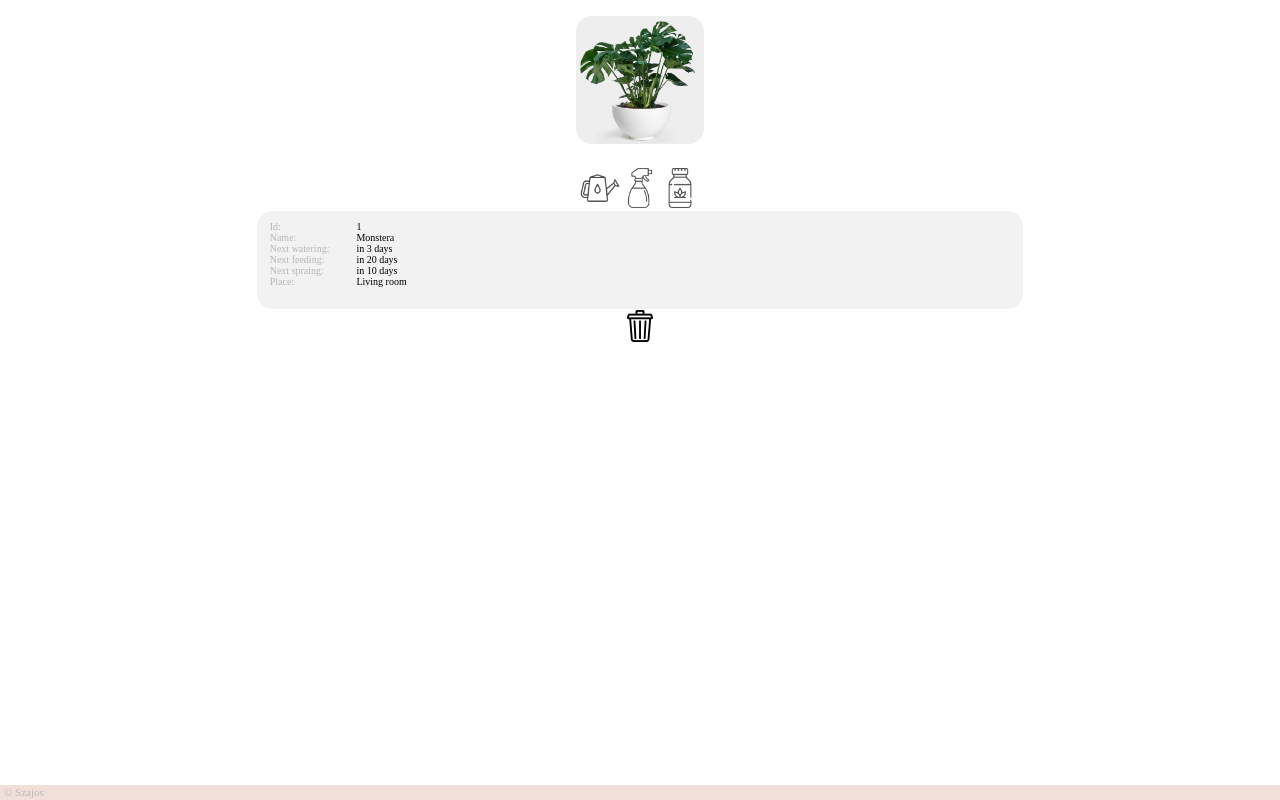
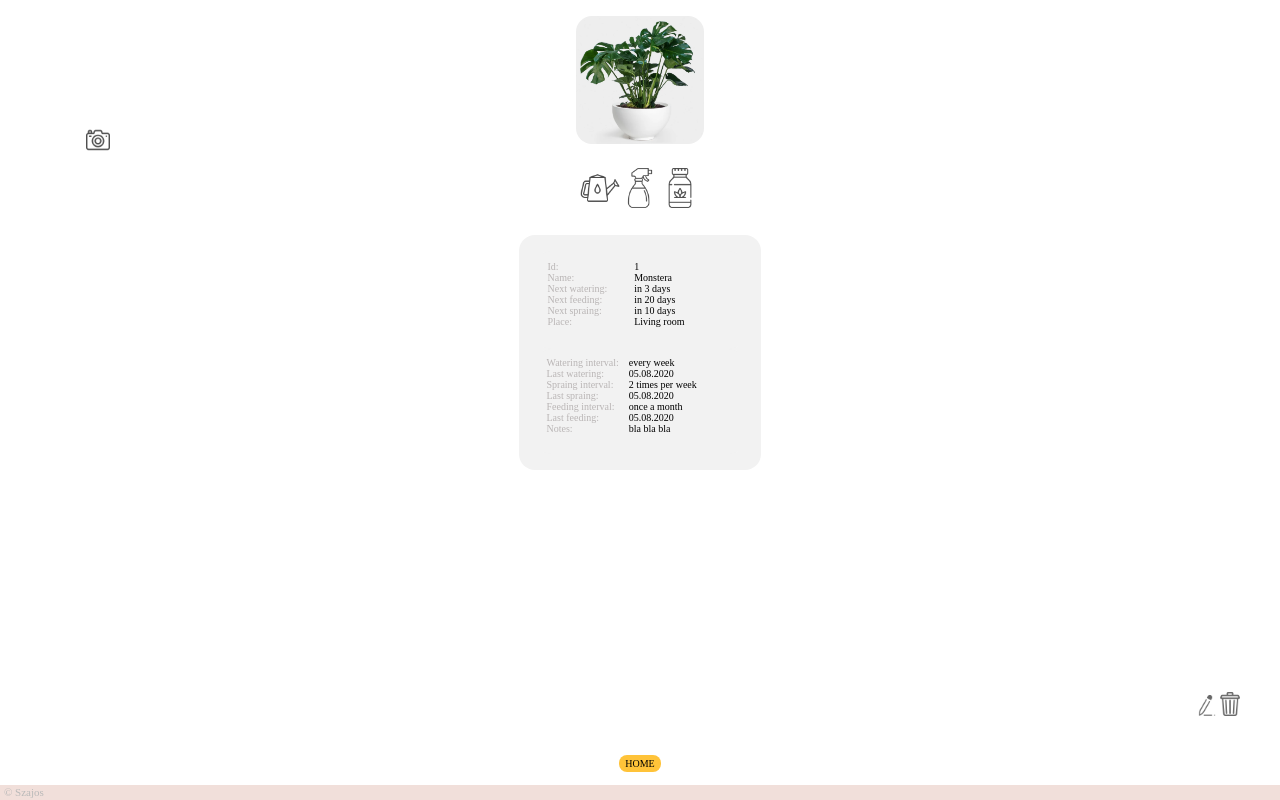
Before and after one commit to anetSzajo/plantswife, a React (Create React App) app: page /plantViewPage/1 in a window 1280 px wide. Built offline with nearby package versions, Linux system fonts and the light colour scheme; a web font is replaced by a local one.

Commit message:
Add styling for plant page.

```diff
--- a/src/Components/PlantPage/AddNewPlantPhoto/AddNewPlantPhoto.js
+++ b/src/Components/PlantPage/AddNewPlantPhoto/AddNewPlantPhoto.js
@@ -1,9 +1,10 @@
 import React from "react";
+import './addNewPlantPhoto.scss';
 
 function AddNewPlantPhoto() {
     return(
         <button className="addNewPlantPhotoButton">
-            {/*<img src="icons/ar-camera.png" alt=""/>*/}
+            <img src="/icons/ar-camera.png" alt=""/>
         </button>
     )
 }
--- a/src/Components/PlantPage/AddNewPlantPhoto/addNewPlantPhoto.scss
+++ b/src/Components/PlantPage/AddNewPlantPhoto/addNewPlantPhoto.scss
@@ -0,0 +1,12 @@
+.addNewPlantPhotoButton{
+  opacity: 0.7;
+  border: none;
+  background-color: transparent;
+  position: fixed;
+  top: 127px;
+  left: 80px;
+  img{
+    width: 1.5rem;
+    height: 1.5rem;
+  }
+}
--- a/src/Components/PlantPage/PlantPage.js
+++ b/src/Components/PlantPage/PlantPage.js
@@ -1,8 +1,11 @@
 import React from "react";
+import { Link } from 'react-router-dom';
+
 import PlantButtons from "../SharedComponents/PlantButtons/PlantButtons";
 import PlantPhoto from "../SharedComponents/PlantPhoto/PlantPhoto";
 import './plantPage.scss';
 import PlantShortDescription from "../SharedComponents/PlantShortDescription/PlantShortDescription";
+import AddNewPlantPhoto from "./AddNewPlantPhoto/AddNewPlantPhoto";
 
 class PlantPage extends React.Component {
     state = {
@@ -25,10 +28,41 @@ class PlantPage extends React.Component {
             <div>
                 <div className="plantViewPageBody">
                     <PlantPhoto fullDescriptionView={true}/>
+                    <AddNewPlantPhoto />
                     <PlantButtons fullDescriptionView={true}/>
-                    <PlantShortDescription plant={this.state.plant}/>
-                    <button className="deleteButton">
-                        <img src="/icons/trash.png" alt="" />
+                    <div className="plantFullDescription">
+                        <PlantShortDescription plant={this.state.plant}/>
+                        <div className="plantDescription">
+                                <div className="plantDescription__column column-first">
+                                    <p>Watering interval: </p>
+                                    <p>Last watering: </p>
+                                    <p>Spraing interval: </p>
+                                    <p>Last spraing: </p>
+                                    <p>Feeding interval: </p>
+                                    <p>Last feeding: </p>
+                                    <p>Notes: </p>
+                                </div>
+                                <div className="plantDescription__column">
+                                    <p>{this.state.plant.wateringInterval}</p>
+                                    <p>{this.state.plant.lastWatering}</p>
+                                    <p>{this.state.plant.sparingInterval}</p>
+                                    <p>{this.state.plant.lastSpraing}</p>
+                                    <p>{this.state.plant.feedingInterval}</p>
+                                    <p>{this.state.plant.lastFeeding}</p>
+                                    <p>{this.state.plant.notes}</p>
+                                </div>
+                            </div>
+                        </div>
+                    <div className="editAndDeleteButtons">
+                        <button className="editButton">
+                            <img src="/icons/edit-icon.png" alt="" />
+                        </button>
+                        <button className="deleteButton">
+                            <img src="/icons/trash.png" alt="" />
+                        </button>
+                    </div>
+                    <button className="backHomeButton">
+                        <Link to={`/`}>HOME</Link>
                     </button>
                 </div>
             </div>
--- a/src/Components/PlantPage/plantPage.scss
+++ b/src/Components/PlantPage/plantPage.scss
@@ -1,3 +1,5 @@
+@import '../base';
+
 .plantViewPageBody{
   display: flex;
   flex-direction: column;
@@ -5,11 +7,74 @@
   align-items: center;
 }
 
+
+.deleteButton,
+.editButton{
+  position: fixed;
+  opacity: 0.6;
+  border: none;
+  background-color: transparent;
+  img{
+    width: 1.5rem;
+    height: 1.5rem;
+  }
+}
+
 .deleteButton{
+  bottom: 80px;
+  right: 32px;
+}
+
+.editButton{
+  bottom: 80px;
+  right: 55px;
+}
+
+.plantDescription{
+  display: flex;
+  font-size: 10px;
+  text-align: left;
+  background-color: $main-color;
+  padding: 8px 10px 20px 2px;
+  border-radius: 2* $default-border-radius;
+  min-width: 57%;
+
+  .plantDescription__column{
+    margin: 0 10px;
+  }
+
+  .column-first{
+    color: #B9B5B5;
+    margin: 0 0 0 10px;
+  }
+  p {
+    margin: 0;
+    font-size: 10px;
+  }
+}
+
+.plantFullDescription{
+  background-color: $main-color;
+  border-radius: 2* $default-border-radius;
+  margin: 1.5rem auto;
+  padding: 1rem;
+}
+
+
+.backHomeButton{
+  background-color: $second-color;
+  border-radius: $default-border-radius;
   border: none;
-  background-color: white;
-    img{
-      width: 2rem;
-      height: 2rem;
-    }
+  font-size: 10px;
+  font-family: $font-family;
+  padding: 3px 6px;
+  position: fixed;
+  bottom: 28px;
+  rigth: 30px;
+  a,
+  a:visited
+  {
+    text-decoration: none;
+    color: black;
+  }
 }
--- a/src/Components/SharedComponents/PlantShortDescription/PlantShortDescription.js
+++ b/src/Components/SharedComponents/PlantShortDescription/PlantShortDescription.js
@@ -3,8 +3,8 @@ import './plantShortDescription.scss';
 
 function PlantShortDescription({ plant }){
     return(
-            <div className="plantDescription">
-                <div className="plantDescription__column column-first">
+            <div className="plantShortDescription">
+                <div className="plantShortDescription__column column-first">
                     <p>Id: </p>
                     <p>Name: </p>
                     <p>Next watering: </p>
@@ -12,7 +12,7 @@ function PlantShortDescription({ plant }){
                     <p>Next spraing: </p>
                     <p>Place: </p>
                 </div>
-                <div className="plantDescription__column">
+                <div className="plantShortDescription__column">
                     <p>{plant.id}</p>
                     <p>{plant.name}</p>
                     <p>{plant.nextWatering}</p>
--- a/src/Components/SharedComponents/PlantShortDescription/plantShortDescription.scss
+++ b/src/Components/SharedComponents/PlantShortDescription/plantShortDescription.scss
@@ -1,6 +1,6 @@
 @import '../../base';
 
-.plantDescription{
+.plantShortDescription{
   display: flex;
   font-size: 10px;
   text-align: left;
@@ -8,7 +8,7 @@
   padding: 8px 10px 20px 2px;
   border-radius: 2* $default-border-radius;
   min-width: 57%;
-  .plantDescription__column{
+  .plantShortDescription__column{
     margin: 0 10px;
   }
   .column-first {
@@ -21,10 +21,10 @@
 }
 
 @media(min-width: 370px) {
-  .plantDescription{
+  .plantShortDescription{
     padding: 2px 35px 20px 2px;
   }
-  .plantDescription__column {
+  .plantShortDescription__column {
     padding: 8px 16px 2px 1px;
   }
 }
```
Also changed, not shown: public/icons/edit-icon.png (added), src/Components/SharedComponents/PlantButtons/plantButtons.scss (line endings or trailing spaces).
